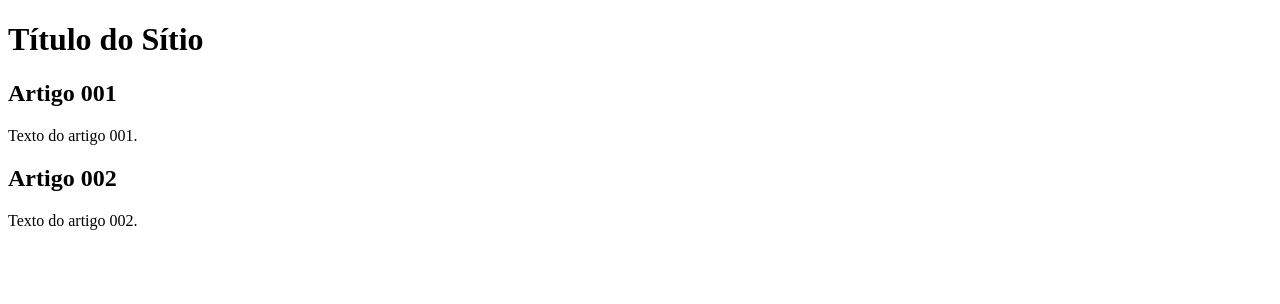
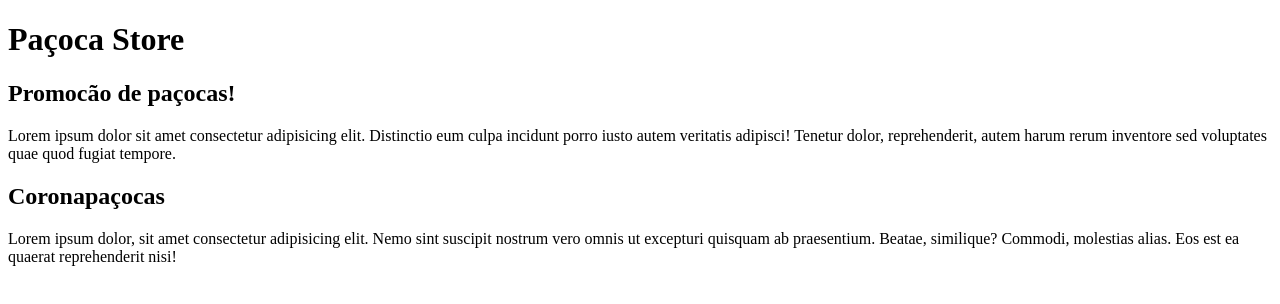
Before and after one commit to gabrielbopi/projeto-site, a plain HTML site: page index.html in a window 1280 px wide. Drawn offline with Linux system fonts and the light colour scheme.

Commit message:
Update index.html

```diff
--- a/index.html
+++ b/index.html
@@ -7,15 +7,15 @@
 </head>
 <body>
     <main>
-        <header><h1>Título do Sítio</h1></header>
+        <header><h1>Paçoca Store</h1></header>
     </main>
     <article>
-        <h2>Artigo 001</h2>
-        <p>Texto do artigo 001.</p>
+        <h2>Promocão de paçocas!</h2>
+        <p>Lorem ipsum dolor sit amet consectetur adipisicing elit. Distinctio eum culpa incidunt porro iusto autem veritatis adipisci! Tenetur dolor, reprehenderit, autem harum rerum inventore sed voluptates quae quod fugiat tempore.</p>
     </article>
     <article>
-        <h2>Artigo 002</h2>
-        <p>Texto do artigo 002.</p>
+        <h2>Coronapaçocas</h2>
+        <p>Lorem ipsum dolor, sit amet consectetur adipisicing elit. Nemo sint suscipit nostrum vero omnis ut excepturi quisquam ab praesentium. Beatae, similique? Commodi, molestias alias. Eos est ea quaerat reprehenderit nisi!</p>
     </article>
 </body>
 </html>
```
